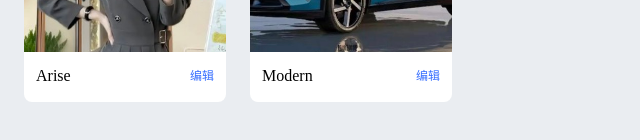
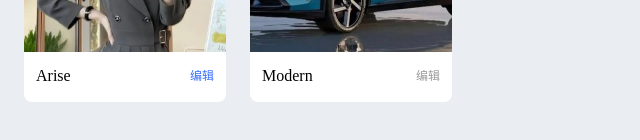
Before and after one commit to lizuncong/web-editor, a React (Vite) app: page / in a window 1280 px wide. Shown: the part 224-364 px from the top of the page, without its empty margins (0-640 px from the left). Built offline with nearby package versions, Linux system fonts and the light colour scheme.

Commit message:
feat: css

```diff
--- a/src/locales/zh-hans-cn.json
+++ b/src/locales/zh-hans-cn.json
@@ -1,6 +1,7 @@
 {
   "home": {
-    "title": "我的主题"
+    "title": "我的主题",
+    "developing": "敬请期待！"
   },
   "editor": {
     "header": "落地页低代码编辑器",
--- a/src/pages/Home/index.module.less
+++ b/src/pages/Home/index.module.less
@@ -24,12 +24,12 @@
     overflow: hidden;
     background-color: #fff;
     border-radius: 8px;
-    cursor: pointer;
 
     .imgWrapper {
       width: 100%;
       height: 200px;
       overflow: hidden;
+      cursor: pointer;
     }
 
     .img {
@@ -54,6 +54,12 @@
     .edit {
       color: #356dff;
       font-size: 12px;
+      cursor: pointer;
+
+      &.disabled {
+        color: #999;
+        cursor: not-allowed;
+      }
     }
   }
 }
--- a/src/pages/Home/index.tsx
+++ b/src/pages/Home/index.tsx
@@ -3,11 +3,13 @@ import { useTranslation } from 'react-i18next';
 import { useNavigate } from 'react-router';
 
 import { themes } from '@/constant';
+import { Theme } from '@/types/enum';
 
 import styles from './index.module.less';
 
 const Home = memo(() => {
   const { t } = useTranslation();
+
   const navigate = useNavigate();
   return (
     <div className={styles.home}>
@@ -22,8 +24,12 @@ const Home = memo(() => {
               <div className={styles.title}>
                 <span>{theme.title}</span>
                 <span
-                  className={styles.edit}
+                  className={[styles.edit, theme.theme === Theme.MODERN && styles.disabled].join(' ')}
                   onClick={() => {
+                    if (theme.theme === Theme.MODERN) {
+                      // messageApi.warning(developing);
+                      return;
+                    }
                     navigate(`/editor?theme=${theme.theme}`);
                   }}
                 >
```
